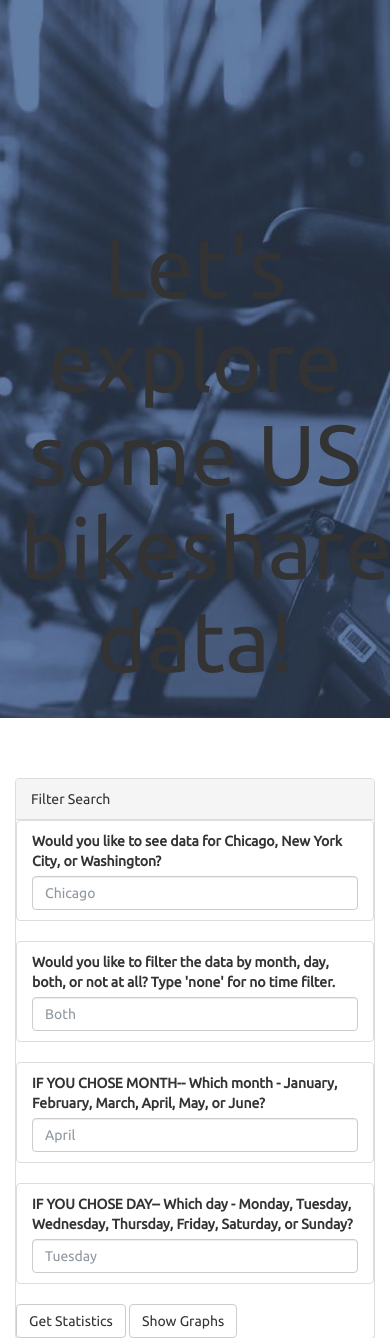
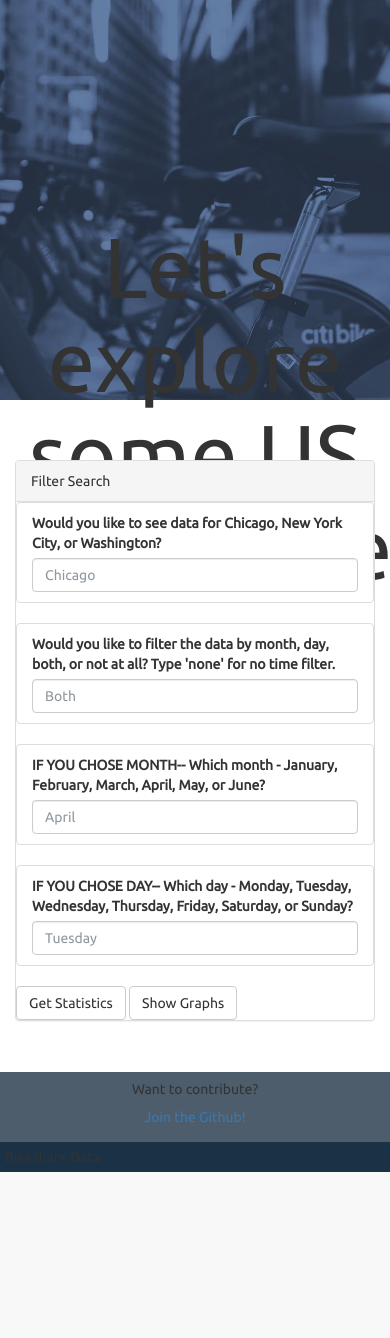
Before and after one commit to maivey/bikeshare-heroku-test, a Flask app: page / in a window 390 px wide. Shown: the part 62-1400 px from the top of the page. After the commit the page ends 1234 px from the top, so only its background shows below. Run offline with Flask 2, Linux system fonts and the light colour scheme; some libraries are stand-ins or nearby versions.

Commit message:
Fix responsive display

```diff
--- a/bikeshare_app/static/css/style.css
+++ b/bikeshare_app/static/css/style.css
@@ -145,14 +145,15 @@ select {
   }
   .hero {
     position: relative;
-    /*height: 400px;*/
-    height: 50%;
+    height: 400px;
+    /*height: 50%;*/
     padding: 20px;
     margin: 0;
     /* background: black; */
     background-image: url("../images/bikeshare.jpg");
     background-attachment: fixed;
-    background-position: bottom center;
+    /*background-position: bottom center;*/
+    background-position: top center;
     background-size: cover;
   }
 }
@@ -199,14 +200,15 @@ select {
   }
   .hero {
     position: relative;
-    /*height: 400px;*/
-    height: 50%;
+    height: 400px;
+    /*height: 50%;*/
     padding: 20px;
     margin: 0;
     /* background: black; */
     background-image: url("../images/bikeshare.jpg");
     background-attachment: fixed;
-    background-position: bottom center;
+    /*background-position: bottom center;*/
+    background-position: top center;
     background-size: cover;
   }
 
```
